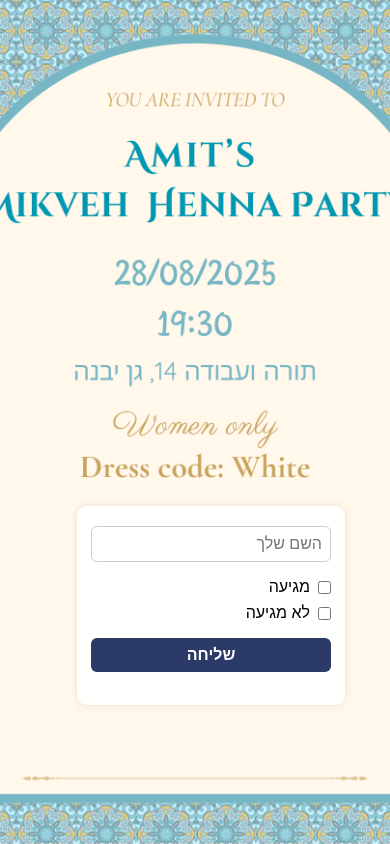
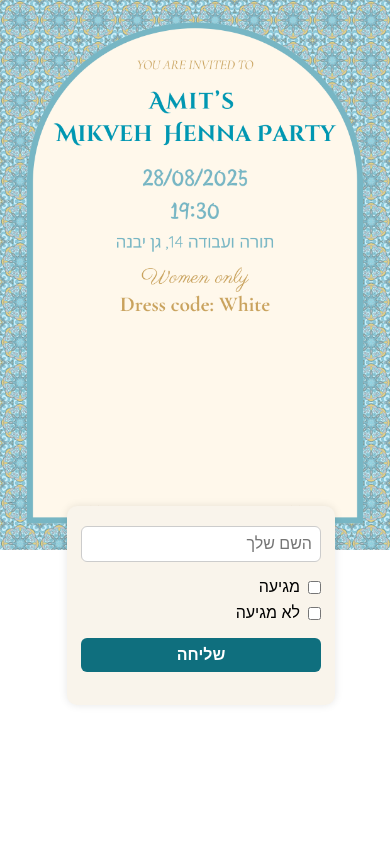
Before and after one commit to amittkatz/hennarsvp, a plain HTML site: page index.html in a window 390 px wide. Shown: the top 844 px of the page. Drawn offline with Linux system fonts and the light colour scheme.

Commit message:
Update index.html

```diff
--- a/index.html
+++ b/index.html
@@ -21,8 +21,8 @@
 
     @media (max-width: 767px) {
       html, body {
-        background-size: cover;
-        background-position: center center;
+      background-size: contain;       /* keep entire image visible */
+      background-position: top center;/* sit the invite higher */
       }
       .form-wrapper { top: 55%; }
     }
@@ -41,10 +41,12 @@
       display: flex;
       justify-content: center;
       padding: 0 16px;
+      transform: translateX(-10px); /* move left by 10px */
+
     }
 
     form {
-      background-color: rgba(255, 255, 255, 0.94);
+      background-color: #f9f4eb;
       padding: 12px 14px;
       border-radius: 10px;
       box-shadow: 0 0 8px rgba(0,0,0,0.1);
@@ -85,7 +87,7 @@
     }
 
     button {
-      background-color: #2b3a67;
+      background-color: #0f6f7e;
       color: white;
       cursor: pointer;
       font-weight: bold;
```
